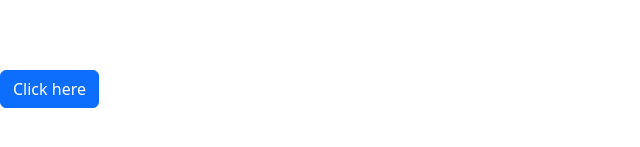
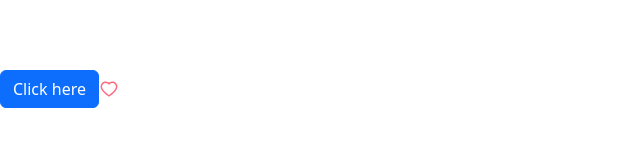
Before and after one commit to zahooronly/back-to-React, a React (Vite) app: page / in a window 1280 px wide. Shown: the part 311-458 px from the top of the page, without its empty margins (0-640 px from the left). Built offline with nearby package versions, Linux system fonts and the light colour scheme; the HTML template or start-up script is replaced by a standard one.

Commit message:
Like Component

```diff
--- a/package.json
+++ b/package.json
@@ -13,6 +13,7 @@
     "bootstrap": "^5.2.3",
     "react": "^18.2.0",
     "react-dom": "^18.2.0",
+    "react-icons": "^4.7.1",
     "styled-components": "^6.0.7"
   },
   "devDependencies": {
--- a/src/App.tsx
+++ b/src/App.tsx
@@ -1,6 +1,7 @@
 import { useState } from "react";
 import Alert from "./components/Alert/Alert";
 import Button from "./components/Button/Button";
+import Like from "./components/Like/Like";
 // import ListGroup from "./components/ListGroup/ListGroup";
 
 function App() {
@@ -28,12 +29,13 @@ function App() {
         onSelectItem={onSelectHandler}
         heading="Cities"Alert
       /> */}
-      {visibility && (
+      {/* {visibility && (
         <Alert onClose={() => setVisibility(false)}>
           <h1>Alert Component</h1>
         </Alert>
-      )}
+      )} */}
       <Button clickFunc={() => setVisibility(true)}>Click here</Button>
+      <Like clickOnLike={() => console.log("Clicked")} />
     </div>
   );
 }
--- /dev/null
+++ b/src/components/Like/Like.tsx
@@ -0,0 +1,19 @@
+import { useState } from "react";
+import { AiFillHeart, AiOutlineHeart } from "react-icons/ai";
+
+interface Props {
+  clickOnLike: () => void;
+}
+const Like = ({ clickOnLike }: Props) => {
+  const [like, setLike] = useState(false);
+  const toggleLike = () => {
+    setLike(!like);
+    clickOnLike();
+  };
+  if (like)
+    return <AiFillHeart color="#ff6b81" size={20} onClick={toggleLike} />;
+
+  return <AiOutlineHeart color="#ff6b81" size={20} onClick={toggleLike} />;
+};
+
+export default Like;
```
Also changed, not shown: 1 other file (tests, documents, lock files or other folders).
